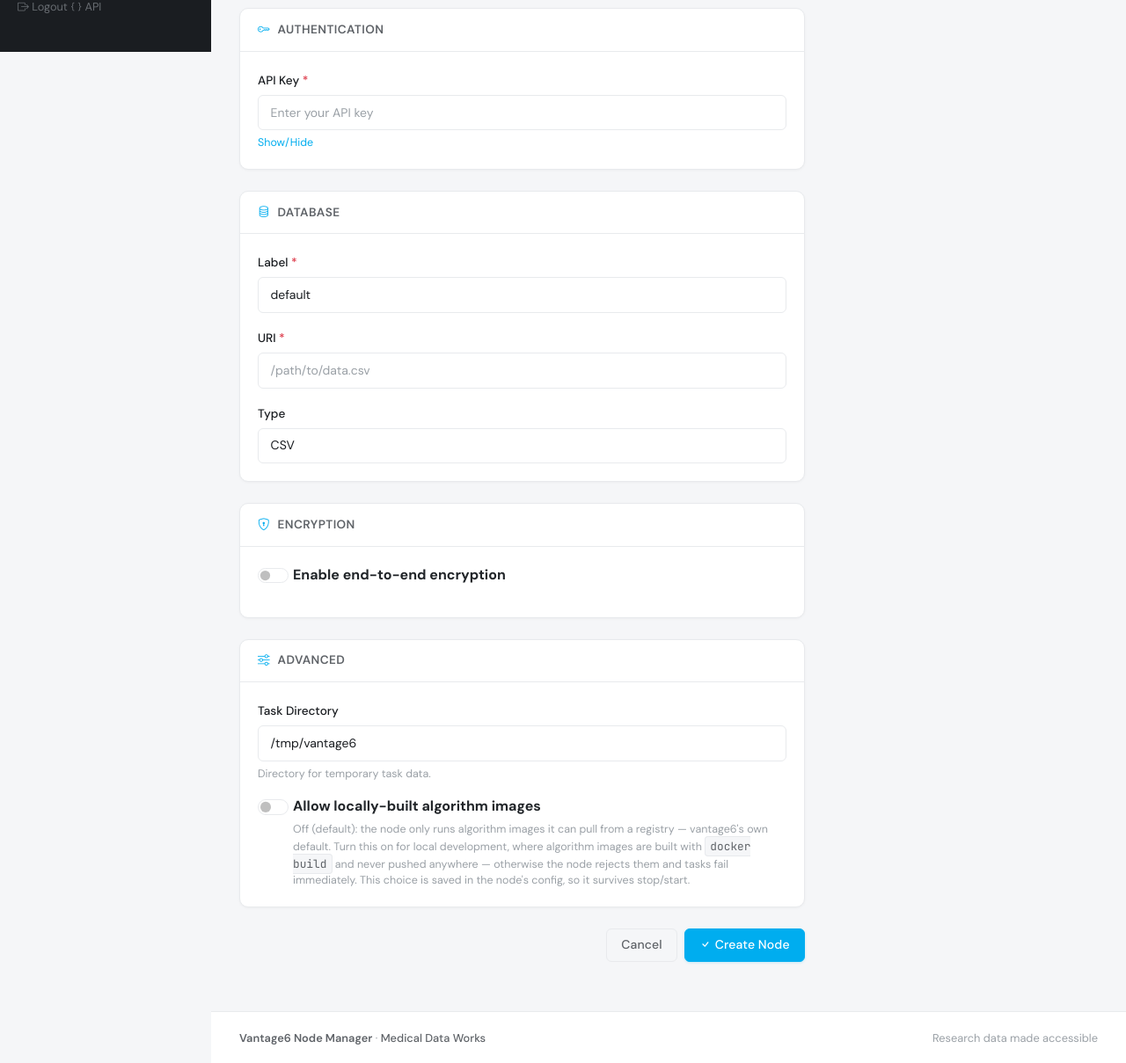
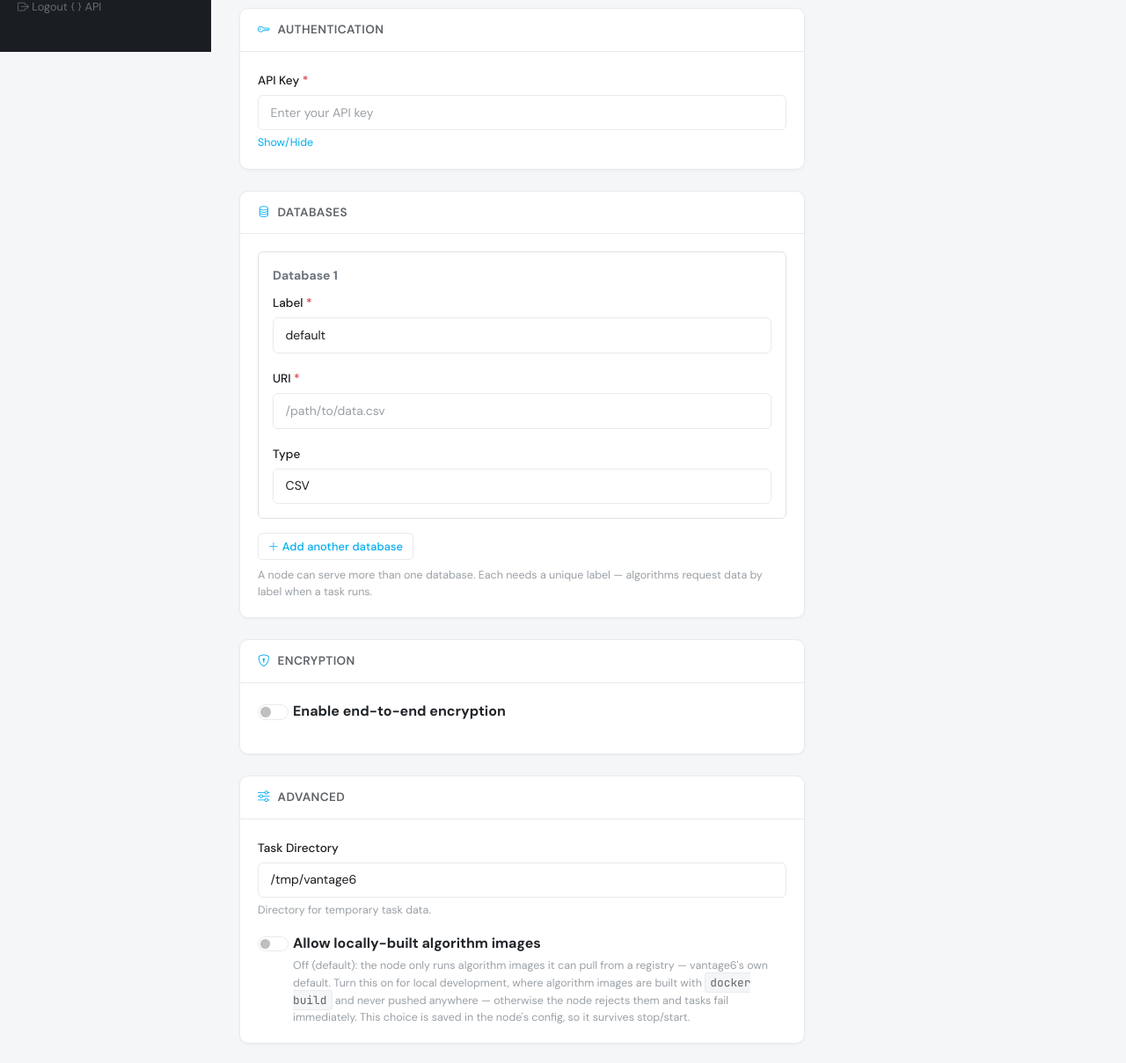
Before and after one commit to mdw-nl/vantage6-node-manager, a Flask app: page /nodes/new in a window 1280 px wide. Shown: the part 741-1950 px from the top of the page at 88% size. Before the commit the page ends 1929 px from the top, so only its background shows below. Run offline with Flask 3, Linux system fonts and the light colour scheme; the visitor is signed in with stand-in values (Sample User, id 1); parts of the project's set-up code (start-up, migrations or seed data) failed here and were passed over.

Commit message:
Support multiple databses per node in the ui

```diff
--- a/nodemanager/nodes.py
+++ b/nodemanager/nodes.py
@@ -8,6 +8,7 @@ orphan the container in the backend).
 import os
 import re
 import io
+from itertools import zip_longest
 import yaml
 import zipfile
 import docker
@@ -138,6 +139,60 @@ def _process_encryption_form(name, current_private_key=None):
     return False, None
 
 
+def _parse_databases_from_form(existing_databases=None):
+    """Parse the database section of the create/edit node form into
+    vantage6's `databases` config list.
+
+    A node isn't limited to one database: the vantage6 node config schema
+    takes a list, each entry with its own label, and an algorithm task
+    picks which one it wants by label at run time (see
+    build_database_env_and_volumes(), which already loops over the whole
+    list). The form mirrors that with parallel arrays - one db_label/db_uri/
+    db_type per row - rather than a single field each, so the UI can offer
+    a "+ add another database" row.
+
+    The form only manages label/uri/type - not every key the schema allows
+    (e.g. mount_mode: ro/copy, see build_database_env_and_volumes()), so a
+    row whose label matches one in `existing_databases` (edit_node() passes
+    the node's current list; new_node() has none) has its other keys carried
+    over rather than dropped. A label match is the only identity a row has
+    across an edit - a renamed database is indistinguishable from
+    remove-old-add-new and loses whatever hand-authored keys it had, same as
+    it would if actually removed and re-added.
+
+    Returns (databases, error) - error is a user-facing string (e.g. a
+    duplicate label, which would otherwise silently collide into the same
+    <LABEL>_DATABASE_URI environment variable) or None if the list is valid.
+    Rows with a blank URI are dropped rather than rejected, since that's
+    what an emptied-out "removed" row looks like once submitted. A row
+    whose label was left blank (or omitted entirely, e.g. a hand-built form
+    post with just one database and no db_label field at all) falls back to
+    "default", matching this form's pre-multi-database behaviour.
+    zip_longest (not zip) is deliberate: it's what makes that fallback work
+    when db_label is missing outright rather than merely empty - zip would
+    silently drop the row instead, since it stops at the shortest list.
+    """
+    labels = request.form.getlist('db_label')
+    uris = request.form.getlist('db_uri')
+    types = request.form.getlist('db_type')
+    old_by_label = {db.get('label'): db for db in (existing_databases or []) if db.get('label')}
+
+    databases = []
+    seen_labels = set()
+    for label, uri, db_type in zip_longest(labels, uris, types, fillvalue=''):
+        label = (label or '').strip() or 'default'
+        uri = (uri or '').strip()
+        if not uri:
+            continue
+        if label in seen_labels:
+            return None, (f'Database label "{label}" is used more than once - each database '
+                           f'needs a unique label so algorithms can tell them apart.')
+        seen_labels.add(label)
+        databases.append({**old_by_label.get(label, {}), 'label': label, 'uri': uri, 'type': db_type or 'csv'})
+
+    return databases, None
+
+
 def _valid_node_name(name):
     return bool(re.fullmatch(r'[A-Za-z0-9_-]{1,64}', name or ''))
 
@@ -236,10 +291,14 @@ def new_node():
             # Use persistent data directory instead of /tmp for container environments
             task_dir = request.form.get('task_dir', '/mnt/data/tasks')
 
-            # Database configuration
-            db_label = request.form.get('db_label', 'default')
-            db_uri = request.form.get('db_uri')
-            db_type = request.form.get('db_type', 'csv')
+            # Database configuration - one or more rows, see _parse_databases_from_form()
+            databases, db_error = _parse_databases_from_form()
+            if db_error:
+                flash(db_error, 'error')
+                return render_template('new_node.html', default_image=get_default_node_image())
+            if not databases:
+                flash('At least one database (label + URI) is required.', 'error')
+                return render_template('new_node.html', default_image=get_default_node_image())
 
             # Whether the node may run algorithm images that aren't pullable from a
             # registry (e.g. local `docker build` images used in development)
@@ -270,11 +329,7 @@ def new_node():
                 'api_path': api_path,
                 'task_dir': task_dir,
                 'images': {'node': image} if image else None,
-                'databases': [{
-                    'label': db_label,
-                    'uri': db_uri,
-                    'type': db_type
-                }],
+                'databases': databases,
                 'logging': {
                     'backup_count': 5,
                     'datefmt': '%Y-%m-%d %H:%M:%S',
@@ -329,8 +384,11 @@ def edit_node(name):
     Unlike new_node(), this loads the node's current YAML and only
     overwrites the specific fields the form covers (including images.node,
     now that the form exposes it) - anything else already in the file (e.g.
-    node_extra_hosts, extra databases beyond the first, or fields added by
-    hand-editing/importing) survives untouched.
+    node_extra_hosts, or fields added by hand-editing/importing) survives
+    untouched. `databases` is the one list-valued field the form fully
+    replaces rather than merges: the template renders one editable row per
+    existing entry (see _parse_databases_from_form()), so nothing is
+    silently dropped as long as the submitted form reflects what was shown.
     Renaming isn't supported here: the config filename, container name and
     the server's own record of the node are all tied to the current name.
     """
@@ -375,11 +433,21 @@ def edit_node(name):
                     )
                 data['api_key'] = api_key
 
-            db_label = request.form.get('db_label', 'default')
-            db_uri = request.form.get('db_uri')
-            db_type = request.form.get('db_type', 'csv')
-            databases = data.get('databases') or [{}]
-            databases[0] = {'label': db_label, 'uri': db_uri, 'type': db_type}
+            databases, db_error = _parse_databases_from_form(data.get('databases'))
+            if db_error:
+                flash(db_error, 'error')
+                return render_template(
+                    'edit_node.html', config=config,
+                    configured_image=get_configured_node_image(config['data'] or {}),
+                    default_image=get_default_node_image()
+                )
+            if not databases:
+                flash('At least one database (label + URI) is required.', 'error')
+                return render_template(
+                    'edit_node.html', config=config,
+                    configured_image=get_configured_node_image(config['data'] or {}),
+                    default_image=get_default_node_image()
+                )
             data['databases'] = databases
 
             existing_encryption = data.get('encryption') or {}
--- a/templates/new_node.html
+++ b/templates/new_node.html
@@ -84,28 +84,45 @@
 
             <div class="card mb-4">
                 <div class="card-header">
-                    <i class="bi bi-database"></i> Database
+                    <i class="bi bi-database"></i> Databases
                 </div>
                 <div class="card-body">
+                    <div id="databases_container">
+                        <div class="database-row border rounded p-3 mb-3">
+                            <div class="d-flex justify-content-between align-items-center mb-2">
+                                <strong class="small text-secondary db-row-label">Database 1</strong>
+                                <button type="button" class="btn btn-sm btn-outline-danger remove-database-btn" style="display:none;">
+                                    <i class="bi bi-trash"></i>
+                                </button>
+                            </div>
                             <div class="mb-3">
-                        <label for="db_label" class="form-label">Label <span class="text-danger">*</span></label>
-                        <input type="text" class="form-control" id="db_label" name="db_label" required
+                                <label class="form-label">Label <span class="text-danger">*</span></label>
+                                <input type="text" class="form-control" name="db_label" required
                                        value="default" placeholder="default">
                             </div>
                             <div class="mb-3">
-                        <label for="db_uri" class="form-label">URI <span class="text-danger">*</span></label>
-                        <input type="text" class="form-control" id="db_uri" name="db_uri" required
+                                <label class="form-label">URI <span class="text-danger">*</span></label>
+                                <input type="text" class="form-control" name="db_uri" required
                                        placeholder="/path/to/data.csv">
                             </div>
                             <div class="mb-0">
-                        <label for="db_type" class="form-label">Type</label>
-                        <select class="form-select" id="db_type" name="db_type">
+                                <label class="form-label">Type</label>
+                                <select class="form-select" name="db_type">
                                     <option value="csv" selected>CSV</option>
                                     <option value="parquet">Parquet</option>
                                     <option value="sql">SQL</option>
                                     <option value="excel">Excel</option>
                                     <option value="sparql">SPARQL</option>
                                 </select>
+                            </div>
+                        </div>
+                    </div>
+                    <button type="button" class="btn btn-sm btn-outline-primary" id="add_database_btn">
+                        <i class="bi bi-plus-lg"></i> Add another database
+                    </button>
+                    <div class="form-text mt-2">
+                        A node can serve more than one database. Each needs a unique label &mdash;
+                        algorithms request data by label when a task runs.
                     </div>
                 </div>
             </div>
@@ -262,6 +279,34 @@
         el.type = el.type === 'password' ? 'text' : 'password';
     });
 
+    function renumberDatabaseRows() {
+        var rows = document.querySelectorAll('#databases_container .database-row');
+        rows.forEach(function(row, idx) {
+            row.querySelector('.db-row-label').textContent = 'Database ' + (idx + 1);
+            row.querySelector('.remove-database-btn').style.display = rows.length > 1 ? 'inline-block' : 'none';
+        });
+    }
+
+    document.getElementById('add_database_btn').addEventListener('click', function() {
+        var container = document.getElementById('databases_container');
+        var newRow = container.querySelector('.database-row').cloneNode(true);
+        newRow.querySelectorAll('input[type="text"]').forEach(function(input) { input.value = ''; });
+        var select = newRow.querySelector('select');
+        if (select) select.selectedIndex = 0;
+        container.appendChild(newRow);
+        renumberDatabaseRows();
+    });
+
+    document.getElementById('databases_container').addEventListener('click', function(e) {
+        var btn = e.target.closest('.remove-database-btn');
+        if (!btn) return;
+        var rows = document.querySelectorAll('#databases_container .database-row');
+        if (rows.length > 1) {
+            btn.closest('.database-row').remove();
+            renumberDatabaseRows();
+        }
+    });
+
     function toggleEncryptionOptions() {
         var on = document.getElementById('encryption_enabled').checked;
         document.getElementById('encryption_options').style.display = on ? 'block' : 'none';
```
Also changed, not shown: templates/edit_node.html (+56 -14 lines), tests/test_multi_database.py (added, +164 -0 lines). Lines whose indentation alone changed are shown as unchanged.
